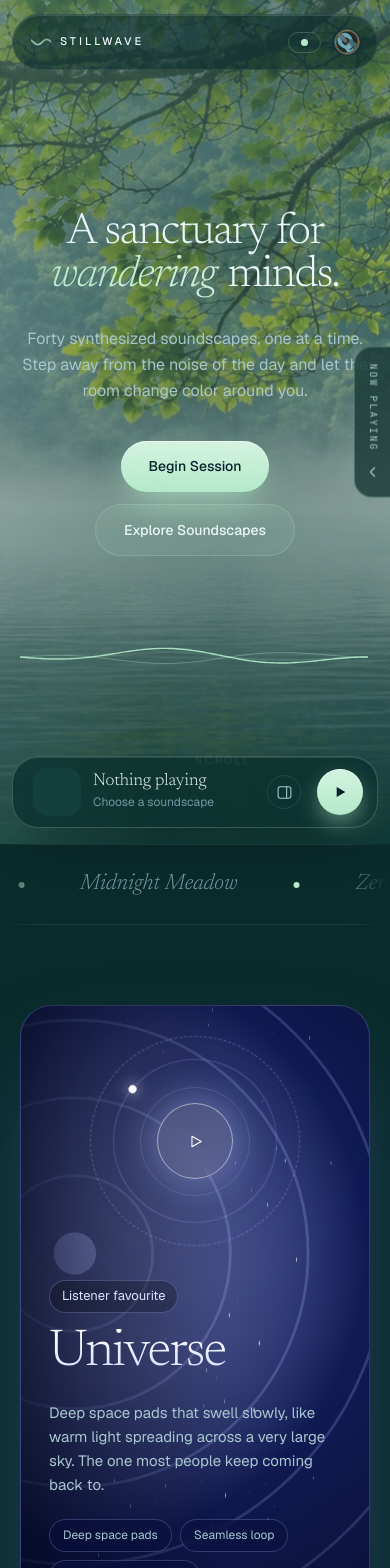
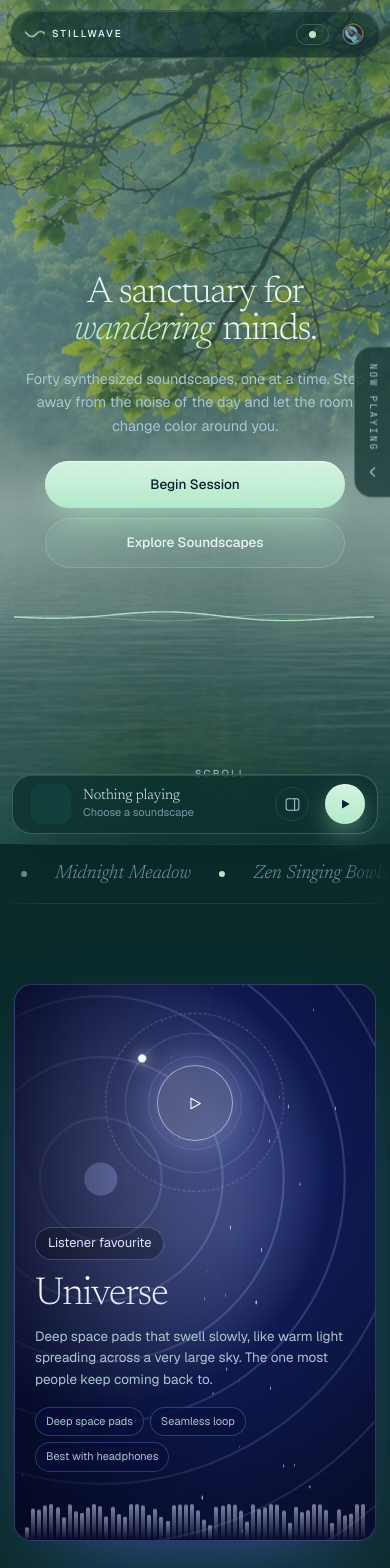
Before and after one commit to 34Sakib/Stillwave, a Next.js app: page / in a window 390 px wide. Shown: the top 1568 px of the page. Built offline with nearby package versions, Linux system fonts and the light colour scheme.

Commit message:
style: enhance responsive design across all mobile and tablet viewports

```diff
--- a/src/app/globals.css
+++ b/src/app/globals.css
@@ -62,8 +62,8 @@ h2 em{font-style:italic;color:var(--t2)}
 .note{color:var(--t3);font-size:13px;max-width:300px}
 .grid{display:grid;grid-template-columns:repeat(auto-fill,minmax(210px,1fr));gap:16px}
 #soundscapes .grid{display:grid;grid-template-columns:repeat(5,1fr);gap:16px}
-@media(max-width:960px){#soundscapes .grid{grid-template-columns:repeat(2,1fr);gap:14px}}
-@media(max-width:480px){#soundscapes .grid{grid-template-columns:repeat(2,1fr);gap:12px}}
+@media(max-width:960px){#soundscapes .grid,#lgrid.grid{grid-template-columns:repeat(2,1fr);gap:14px}}
+@media(max-width:480px){#soundscapes .grid,#lgrid.grid{grid-template-columns:repeat(2,1fr);gap:10px}}
 .card{position:relative;aspect-ratio:4/5;border-radius:22px;overflow:hidden;border:1px solid var(--hair);background:var(--surf);cursor:pointer;text-align:left;display:block;width:100%;transition:transform .5s var(--ease),border-color 1.2s var(--ease),box-shadow 1.2s var(--ease)}
 .card:hover{transform:translateY(-4px)}
 .card.on{border-color:var(--bd);box-shadow:0 20px 60px -24px var(--glow),inset 0 0 0 1px var(--bds)}
@@ -85,8 +85,9 @@ h2 em{font-style:italic;color:var(--t2)}
 /* intentions */
 .ixg{display:grid;grid-template-columns:repeat(auto-fit,minmax(250px,1fr));gap:16px}
 #cols.ixg{display:grid;grid-template-columns:repeat(3,1fr);gap:16px}
-@media(max-width:960px){#cols.ixg{grid-template-columns:repeat(2,1fr);gap:14px}}
-@media(max-width:560px){#cols.ixg{grid-template-columns:1fr;gap:12px}}
+#ixg.ixg{display:grid;grid-template-columns:repeat(4,1fr);gap:16px}
+@media(max-width:960px){#cols.ixg,#ixg.ixg{grid-template-columns:repeat(2,1fr);gap:14px}}
+@media(max-width:560px){#cols.ixg,#ixg.ixg{grid-template-columns:1fr;gap:12px}}
 .ix{padding:28px;border:1px solid var(--hair);border-radius:22px;background:var(--surf);display:flex;flex-direction:column;gap:14px;min-height:280px}
 .ix:hover{border-color:var(--bd)}
 .ix .n{font-family:var(--mono);font-size:11px;color:var(--t3)}
@@ -101,7 +102,13 @@ h2 em{font-style:italic;color:var(--t2)}
 .rr .tm{font-family:var(--mono);font-size:13px;color:var(--acc);transition:color 1.2s var(--ease)}
 .rr h3{font-family:var(--serif);font-weight:300;font-size:28px;letter-spacing:-.015em}
 .rr p{color:var(--t2);font-size:14px}
-@media(max-width:760px){.rr{grid-template-columns:1fr auto;gap:8px}.rr p{grid-column:1/-1}}
+@media(max-width:760px){
+  .rr{display:grid;grid-template-columns:1fr auto;grid-template-areas:"time action" "title action" "desc desc";gap:6px 16px;padding:22px 0}
+  .rr .tm{grid-area:time}
+  .rr h3{grid-area:title;font-size:22px}
+  .rr button{grid-area:action;align-self:center}
+  .rr p{grid-area:desc;margin-top:4px;font-size:13.5px}
+}
 footer{text-align:center;color:var(--t3);font-size:12px;font-family:var(--mono);padding:40px 0 20px;letter-spacing:.08em}
 /* dock */
 .dock{position:fixed;left:50%;translate:-50% 0;bottom:max(16px,env(safe-area-inset-bottom));z-index:60;width:min(880px,calc(100% - 24px));display:flex;align-items:center;gap:16px;padding:10px 14px;border-radius:26px;background:color-mix(in srgb,var(--bg) 70%,transparent);backdrop-filter:blur(28px) saturate(1.3);-webkit-backdrop-filter:blur(28px) saturate(1.3);border:1px solid var(--bd);box-shadow:0 30px 60px -20px rgba(0,0,0,.6),0 0 60px -30px var(--acc)}
@@ -265,11 +272,6 @@ h2{font-size:clamp(34px,4.8vw,60px)}
 .fvw i{flex:1;height:100%;border-radius:2px 2px 0 0;background:linear-gradient(var(--acc2),transparent);transform-origin:bottom;scale:1 var(--s);animation:fvw 2.4s ease-in-out infinite;animation-delay:calc(var(--d)*-2.4s);animation-play-state:paused}
 .fvb.on .fvw i{animation-play-state:running}
 @keyframes fvw{50%{scale:1 1}}
-@media(max-width:760px){
-  .fvb{flex-direction:column;align-items:flex-start;padding-bottom:70px}
-  .fvo{order:-1;width:210px;margin:30px auto 0}
-  .fvt{padding-top:10px}
-}
 footer{display:flex;flex-direction:column;align-items:center;gap:8px;padding:70px 20px 40px;text-transform:none;letter-spacing:.02em;font-family:var(--sans);color:var(--t3);font-size:13px;line-height:1.7}
 footer .fb{font-size:12px;letter-spacing:.3em;color:var(--t1);font-weight:500}footer .fc{max-width:560px}footer a{text-decoration:underline;text-underline-offset:3px;color:var(--t2)}
 .links a{position:relative}.links a:after{content:"";position:absolute;left:0;right:0;bottom:-7px;height:1px;background:var(--acc);scale:0 1;transition:scale .45s var(--ease)}.links a:hover:after,.links a.act:after{scale:1 1}
@@ -280,4 +282,93 @@ footer .fb{font-size:12px;letter-spacing:.3em;color:var(--t1);font-weight:500}fo
 .qs input{flex:1;background:none;border:0;outline:0;color:var(--t1);font:inherit;font-size:15px;min-width:0}.qs input::placeholder{color:var(--t3)}.lbar .fl{margin-bottom:0}
 .clock{font-variant-numeric:tabular-nums}
 .rv{opacity:0;translate:0 22px;transition:opacity .9s var(--ease),translate .9s var(--ease)}.rv.in{opacity:1;translate:0}
+
+/* ========================================================
+   RESPONSIVE DESIGN SYSTEM (TABLET, MOBILE, ULTRA-COMPACT)
+   ======================================================== */
+@media(max-width:960px){
+  .wrap{width:min(900px,calc(100% - 40px))}
+  .fvb{gap:20px}
+  .fvt{padding:clamp(24px,4vw,48px)}
+  .fvo{width:clamp(190px,28vw,280px);margin-right:clamp(12px,4vw,36px)}
+}
+@media(max-width:860px){
+  .fvb{flex-direction:column;align-items:flex-start;padding:32px 24px 64px}
+  .fvo{order:-1;width:clamp(180px,40vw,240px);margin:10px auto 20px}
+  .fvt{padding:0 8px;max-width:100%}
+}
+@media(max-width:640px){
+  .wrap{width:calc(100% - 28px)}
+  section{padding:56px 0}
+  nav{width:calc(100% - 20px);top:max(10px,env(safe-area-inset-top))}
+  .pill{padding:7px 10px 7px 14px;gap:8px}
+  .logo{font-size:10px;letter-spacing:.22em;gap:7px}
+  .guitar-btn{width:32px;height:32px}
+  .guitar-btn svg.guitar-badge-icon{width:24px;height:24px}
+  .hero{padding:115px 0 40px}
+  h1{font-size:clamp(34px,9.5vw,52px);line-height:1}
+  .sub{font-size:14.5px;margin:18px auto 24px;max-width:100%}
+  .cta{flex-direction:column;width:100%;max-width:300px;margin:0 auto;gap:10px}
+  .cta .btn{width:100%;text-align:center;padding:13px 20px;font-size:13.5px}
+  canvas.wv{height:54px;margin-top:22px}
+  .cue{bottom:14px;font-size:10px}
+  .mq{padding:14px 0}
+  .mt{font-size:19px}
+  .mt span{gap:28px;padding-right:28px}
+  .sh{flex-direction:column;align-items:flex-start;gap:8px;margin-bottom:24px}
+  .sh .note{max-width:100%;font-size:12.5px}
+  h2{font-size:clamp(26px,7.5vw,36px)}
+  .fvb{padding:24px 16px 54px;border-radius:24px}
+  .fvo{width:clamp(170px,46vw,210px);margin:4px auto 14px}
+  .fvo .pb{width:60px;height:60px;font-size:18px}
+  .fvt{padding:0 4px}
+  .fvt h3{font-size:clamp(34px,10vw,52px)}
+  .fvt p{margin:10px 0 16px;font-size:13.5px}
+  .fvc{gap:6px;margin-bottom:14px}
+  .fvc span{font-size:11px;padding:5px 10px}
+  .fvw{gap:2px;height:36px;padding:0 10px}
+  .card{border-radius:18px}
+  .tag{top:8px;left:8px;font-size:8.5px;padding:3px 8px}
+  .shr{top:7px;right:7px;width:28px;height:28px;opacity:.9}
+  .pb{width:44px;height:44px}
+  .ct{left:10px;right:10px;bottom:10px}
+  .ct b{font-size:15px;line-height:1.15}
+  .ct span{font-size:11px;line-height:1.25;display:-webkit-box;-webkit-line-clamp:2;-webkit-box-orient:vertical;overflow:hidden}
+  .ct i{font-size:9px;margin-top:4px}
+  .ix{padding:20px;border-radius:18px;min-height:auto;gap:10px}
+  .ix h3{font-size:22px}
+  .ix p{font-size:13px}
+  .ix button{padding:9px 16px;font-size:12.5px}
+  #library .wrap{padding:86px 0 60px!important}
+  .lbar{top:64px;padding:8px 0 4px;margin-bottom:16px}
+  .qs{padding:10px 16px;margin-bottom:8px;font-size:14px}
+  .lbar .fl{display:flex;flex-wrap:nowrap;overflow-x:auto;scrollbar-width:none;-webkit-overflow-scrolling:touch;padding:4px 10px;margin:0 -10px 12px}
+  .lbar .fl::-webkit-scrollbar{display:none}
+  .lbar .fl .chip{flex-shrink:0;white-space:nowrap;font-size:11.5px;padding:6px 12px}
+  .drawer{width:100%;padding:max(16px,env(safe-area-inset-top)) 18px max(24px,calc(env(safe-area-inset-bottom) + 16px));gap:16px}
+  .bigart{max-height:min(280px,34vh);border-radius:20px;margin:0 auto}
+  .dt h3{font-size:28px}
+  .clock{font-size:36px;margin:4px 0 12px}
+  .ctl .play{width:52px;height:52px}
+  .ctl{gap:16px}
+  .dock{padding:8px 12px;border-radius:20px;bottom:max(10px,env(safe-area-inset-bottom))}
+  .th{width:40px;height:40px;border-radius:10px}
+  .dk b{font-size:14.5px}
+  .dk span{font-size:11px}
+  .play{width:40px;height:40px}
+  .play .ico{width:14px;height:14px}
+  footer{padding:50px 16px max(90px,calc(env(safe-area-inset-bottom) + 75px))}
+}
+@media(max-width:380px){
+  .wrap{width:calc(100% - 20px)}
+  #soundscapes .grid,#lgrid.grid{gap:8px}
+  .card{border-radius:16px}
+  .ct{left:8px;right:8px;bottom:8px}
+  .ct b{font-size:14px}
+  .ct span{font-size:10px}
+  .tag{top:6px;left:6px;font-size:7.5px;padding:2px 6px}
+  .shr{top:6px;right:6px;width:26px;height:26px}
+  .pb{width:38px;height:38px}
+  .fvt h3{font-size:32px}
+}
 @media(prefers-reduced-motion:reduce){*{animation:none!important;transition-duration:.01ms!important}.rv,.drawer>*{opacity:1;translate:0}.w,.eyebrow,.sub,.cta,canvas.wv{opacity:1!important;translate:0!important;filter:none!important}}
```
